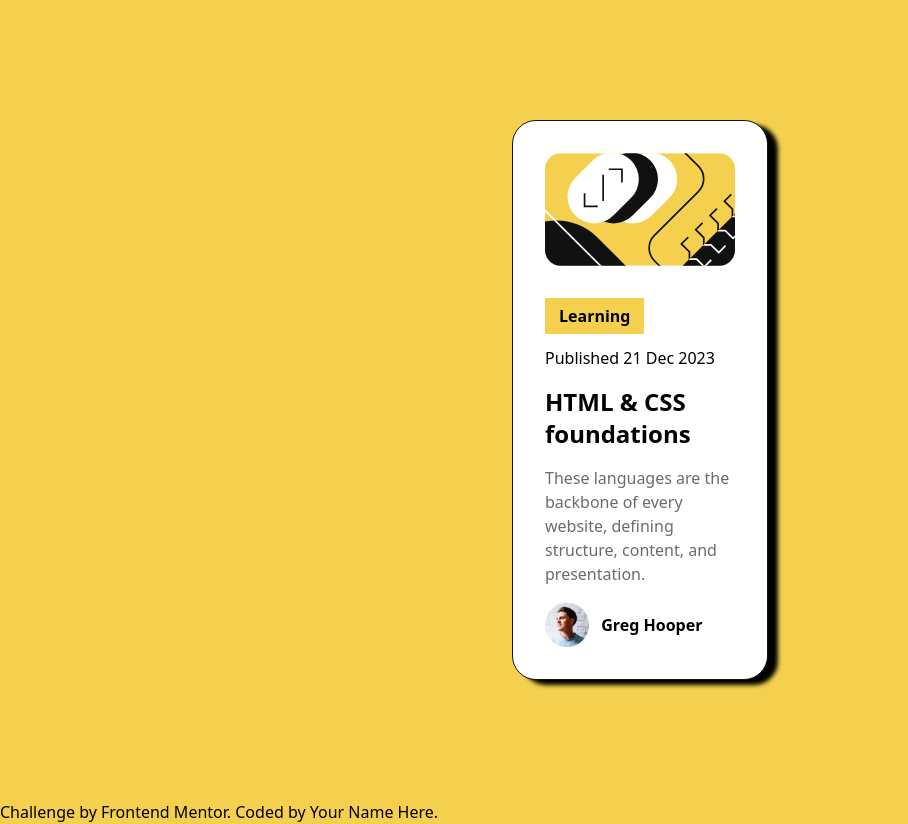
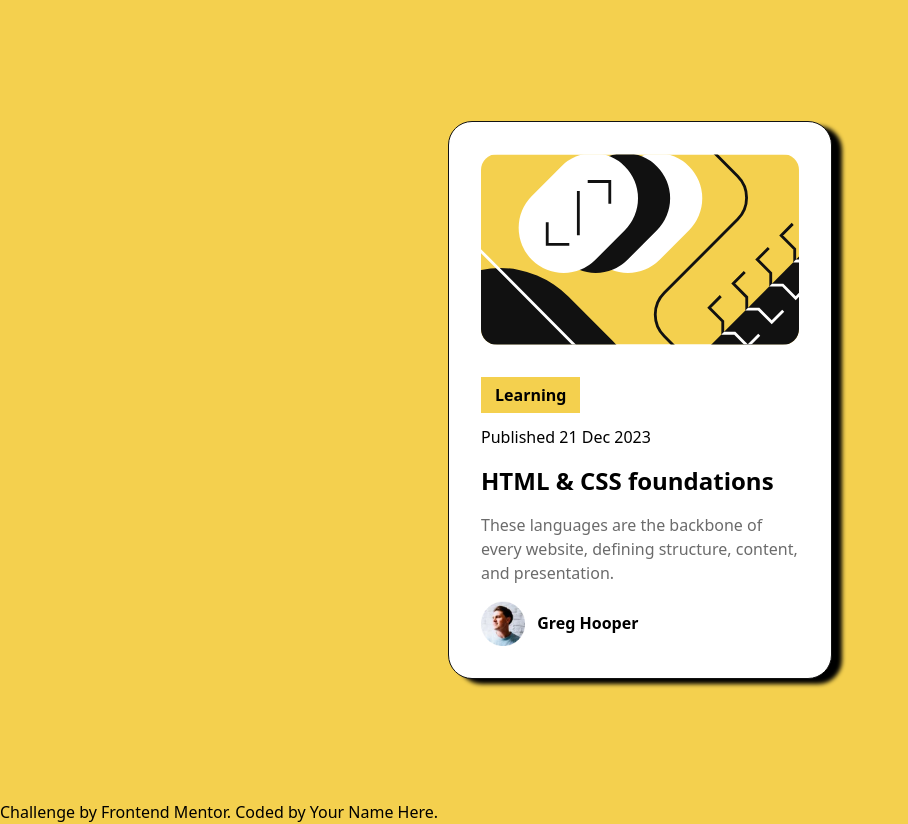
Before and after one commit to RamchandaniSahil/frontend_mentor_blog_preview_card, a website: page index.html in a window 1280 px wide. Shown: the whole page, without its empty margins (0-908 px from the left). Drawn offline with Linux system fonts and the light colour scheme.

Commit message:
change card width

```diff
--- a/index.html
+++ b/index.html
@@ -17,7 +17,7 @@
     <body class="h-screen bg-[#f4d04e]">
         <div class="h-screen flex flex-col items-center justify-center">
             <div
-                class="w-[20%] bg-white p-8 border border-[#121212] rounded-3xl shadow-[black_10px_5px_4px_0px]"
+                class="w-[30%] bg-white p-8 border border-[#121212] rounded-3xl shadow-[black_10px_5px_4px_0px]"
             >
                 <div class="mb-8">
                     <img
```
